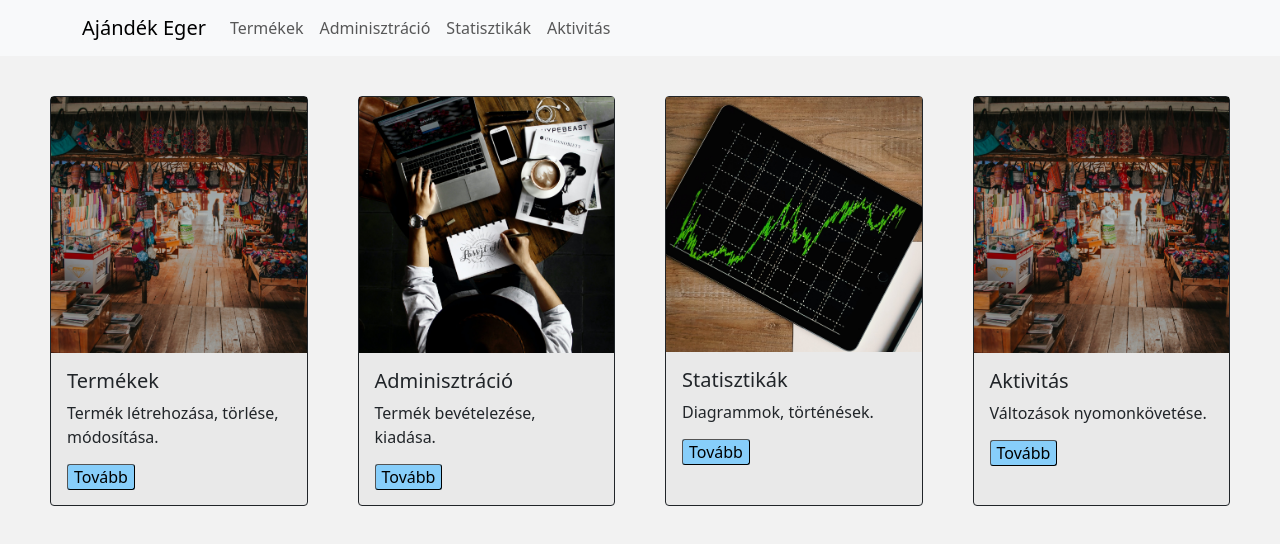
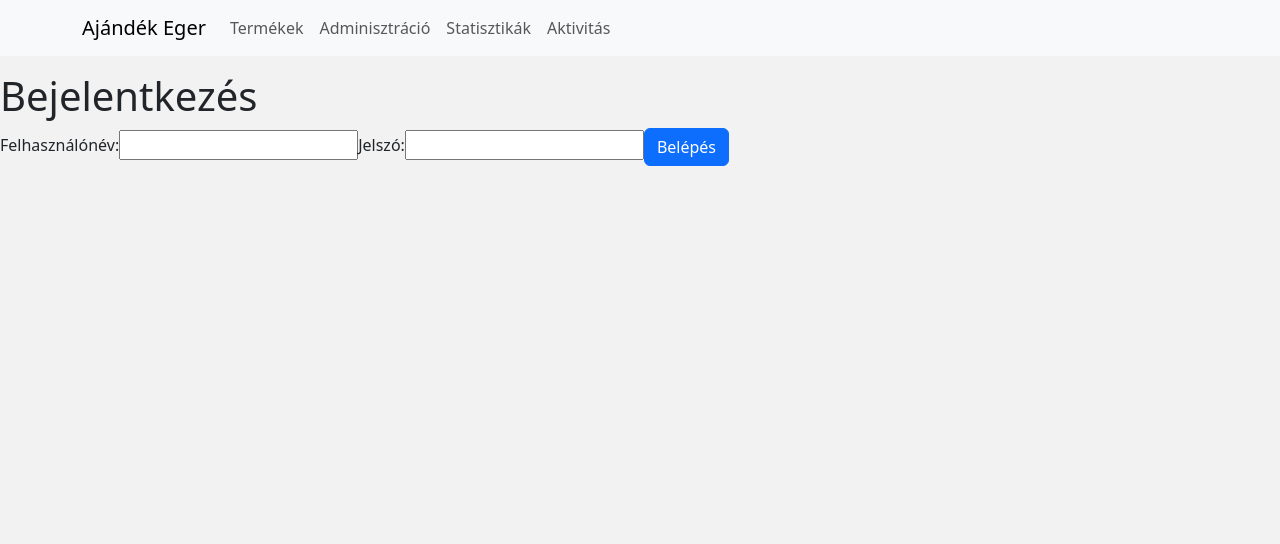
Before and after one commit to ulicsnykristof/ajandek_eger, a React (Vite) app in the folder ajandek_eger/: page / in a window 1280 px wide. Shown: the top 544 px of the page. Built offline with nearby package versions, Linux system fonts and the light colour scheme.

Commit message:
login autentication prototype added

```diff
--- a/ajandek_eger/index.html
+++ b/ajandek_eger/index.html
@@ -10,6 +10,7 @@
     <link rel="stylesheet" href="src/styles/Adminisztracio.css">
     <link rel="stylesheet" href="src/styles/ExcelImport.css">
     <link rel="stylesheet" href="src/styles/Statisztikak.css">
+    <link rel="stylesheet" href="src/styles/Login.css">
     <meta name="viewport" content="width=device-width, initial-scale=1.0" />
     <title>Ajándék Eger</title>
   </head>
--- a/ajandek_eger/src/App.tsx
+++ b/ajandek_eger/src/App.tsx
@@ -5,12 +5,14 @@ import AdministrationPage from "./components/adminisztracio-page/AdministrationP
 import TermekekPage from "./components/termekek-page/TermekekPage";
 import StatisztikakPage from "./components/statisztikak-page/StatisztikakPage";
 import Termek from "./components/termekek-page/termek-page/Termek";
+import Login from "./login/Login";
 function App() {
   return (
     <>
       <TopNavigationBar />
       <Routes>
-        <Route path="/" element={<HomePage />} />
+        <Route path="/" element={<Login />} />
+        <Route path="/home" element={<HomePage />} />
         <Route path="/termekek" element={<TermekekPage />} />
         <Route path="/termekek/termek/*" element={<Termek />} />
         <Route path="/adminisztracio/*" element={<AdministrationPage />} />
--- /dev/null
+++ b/ajandek_eger/src/login/AuthProvider.tsx
@@ -0,0 +1,15 @@
+import { createContext, useState } from "react";
+
+const AuthContext = createContext({});
+
+export const AuthProvider = ({ children }: any) => {
+  const [auth, setAuth] = useState({});
+
+  return (
+    <AuthContext.Provider value={{ auth, setAuth }}>
+      {children}
+    </AuthContext.Provider>
+  );
+};
+
+export default AuthContext;
--- /dev/null
+++ b/ajandek_eger/src/login/Login.tsx
@@ -0,0 +1,83 @@
+import { SetStateAction, useContext, useEffect, useRef, useState } from "react";
+import { Button } from "react-bootstrap";
+import AuthContext from "./AuthProvider";
+import axios from "axios";
+
+function Login() {
+  const { setAuth }: any = useContext(AuthContext);
+
+  const userRef = useRef<HTMLDivElement>(null);
+  const errRef = useRef<HTMLDivElement>(null);
+
+  const [user, setUser] = useState("");
+  const [pwd, setPwd] = useState("");
+  const [errMsg, setErrMsg] = useState("");
+
+  const [success, setSuccess] = useState(false);
+
+  useEffect(() => {
+    const node = userRef.current as any;
+    node?.current.focus();
+  }, []);
+
+  useEffect(() => {
+    setErrMsg("");
+  }, [user, pwd]);
+
+  const handleSubmit = async (e: any) => {
+    e.preventDefault;
+
+    try {
+      //const res = await axios.post(LOGIN_URL, JSON.stringify({user, pwd}));
+
+      setUser("");
+      setPwd("");
+      setSuccess(true);
+    } catch (err) {}
+  };
+
+  return (
+    <>
+      <div className="login-main">
+        <p
+          ref={errRef}
+          className={errMsg ? "errmsg" : "offsceen"}
+          aria-live="assertive"
+        >
+          {errMsg}
+        </p>
+        <h1>Bejelentkezés</h1>
+
+        <form onSubmit={handleSubmit}>
+          <label htmlFor="username">Felhasználónév:</label>
+          <input
+            type="text"
+            id="username"
+            //ref={userRef}
+            autoComplete="off"
+            onChange={(e: { target: { value: SetStateAction<string> } }) =>
+              setUser(e.target.value)
+            }
+            value={user}
+            required
+          />
+
+          <label htmlFor="password">Jelszó:</label>
+          <input
+            type="password"
+            id="password"
+            onChange={(e: { target: { value: SetStateAction<string> } }) =>
+              setPwd(e.target.value)
+            }
+            value={pwd}
+            required
+          />
+
+          <Button>Belépés</Button>
+        </form>
+      </div>
+    </>
+  );
+}
+
+export default Login;
--- a/ajandek_eger/src/main.tsx
+++ b/ajandek_eger/src/main.tsx
@@ -3,11 +3,14 @@ import ReactDOM from "react-dom/client";
 import { BrowserRouter } from "react-router-dom";
 import App from "./App.tsx";
 import "bootstrap/dist/css/bootstrap.css";
+import { AuthProvider } from "./login/AuthProvider.tsx";
 
 ReactDOM.createRoot(document.getElementById("root")!).render(
   <React.StrictMode>
     <BrowserRouter>
-      <App />
+      <AuthProvider>
+        <App />
+      </AuthProvider>
     </BrowserRouter>
   </React.StrictMode>
 );
--- a/ajandek_eger/src/navigation-bar/TopNavigationBar.tsx
+++ b/ajandek_eger/src/navigation-bar/TopNavigationBar.tsx
@@ -8,7 +8,7 @@ function TopNavigationBar() {
     <>
       <Navbar expand="lg" className="bg-body-tertiary">
         <Container>
-          <Navbar.Brand href="/">Ajándék Eger</Navbar.Brand>
+          <Navbar.Brand href="/home">Ajándék Eger</Navbar.Brand>
           <Navbar.Toggle aria-controls="basic-navbar-nav" />
           <Navbar.Collapse id="basic-navbar-nav">
             <Nav className="me-auto">
```
Also changed, not shown: ajandek_eger/src/styles/Login.css (added).
